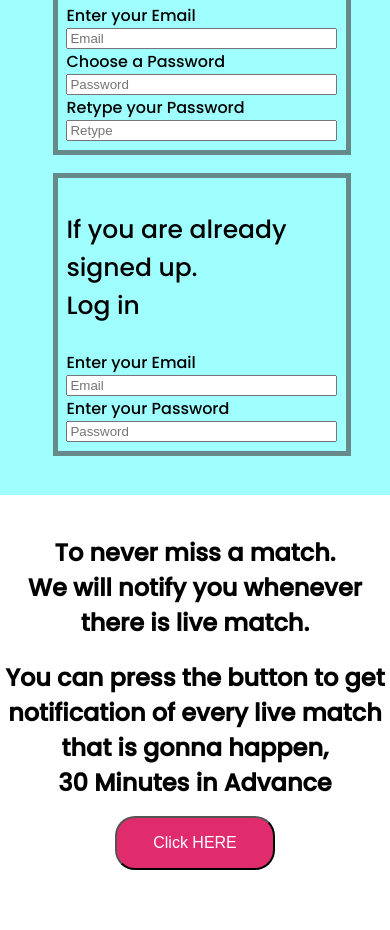
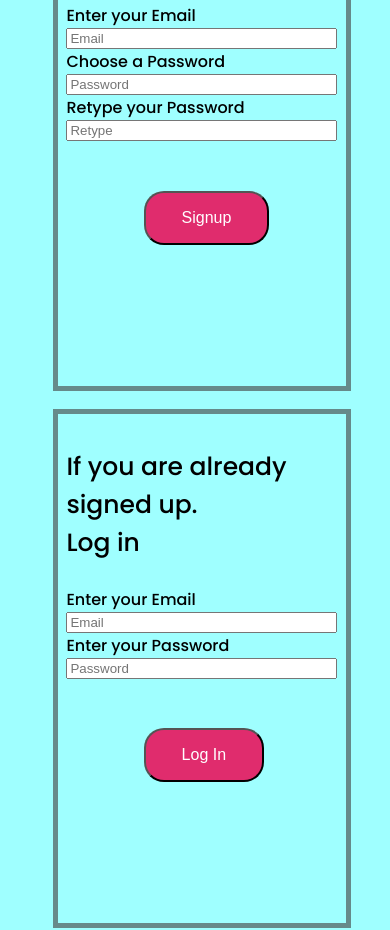
Before and after one commit to safinmansur20201/responsive-football, a plain HTML site: page index.html in a window 390 px wide. Shown: the part 7839-8769 px from the top of the page. Drawn offline with Linux system fonts and the light colour scheme.

Commit message:
final touches

```diff
--- a/index.html
+++ b/index.html
@@ -134,6 +134,9 @@
                     <input type="password" name="password" id="password" placeholder="Password">
                     <label for="retype-pasword">Retype your Password</label>
                     <input type="password" name="retype" id="retype-password" placeholder="Retype">
+                    <div class="button-signup">
+                        <button>Signup</button>
+                    </div>
                 </div>
                 <div class="log">
                     <p>If you are already signed up. <br>
@@ -143,6 +146,10 @@
                     <input type="email" name="email" id="user-email" placeholder="Email">
                     <label for="user-pass">Enter your Password</label>
                     <input type="password" name="password" id="user-pass" placeholder="Password">
+                    <div class="button-login">
+                        <button>Log In</button>
+                    </div>
+
                 </div>
             </section>
             <!-- To view the scdeules of matches -->
--- a/styles/style.css
+++ b/styles/style.css
@@ -120,6 +120,13 @@ i{
     ;
 }
 
+.button-signup button, .button-login button{
+    border-radius: 20px;
+    display: inline-block;
+    margin-top: 50%;
+    margin-left: 30%;
+}
+
 /*-------------------------------------------
          Notification system
 --------------------------------- */
@@ -205,13 +212,18 @@ footer{
     padding-right: 10%;
     padding-top: 10%;
     padding-bottom: 10%;
-
-
 }
 .log{
     margin-top: 5%;
 }
+.button-signup, .button-login{
+    margin-right: 5%;
+    position: relative;
+    margin-top: 15%;
+}
 
+
+/* notify area  */
 .notify-area{
     margin-top: 5%;
 }
```
